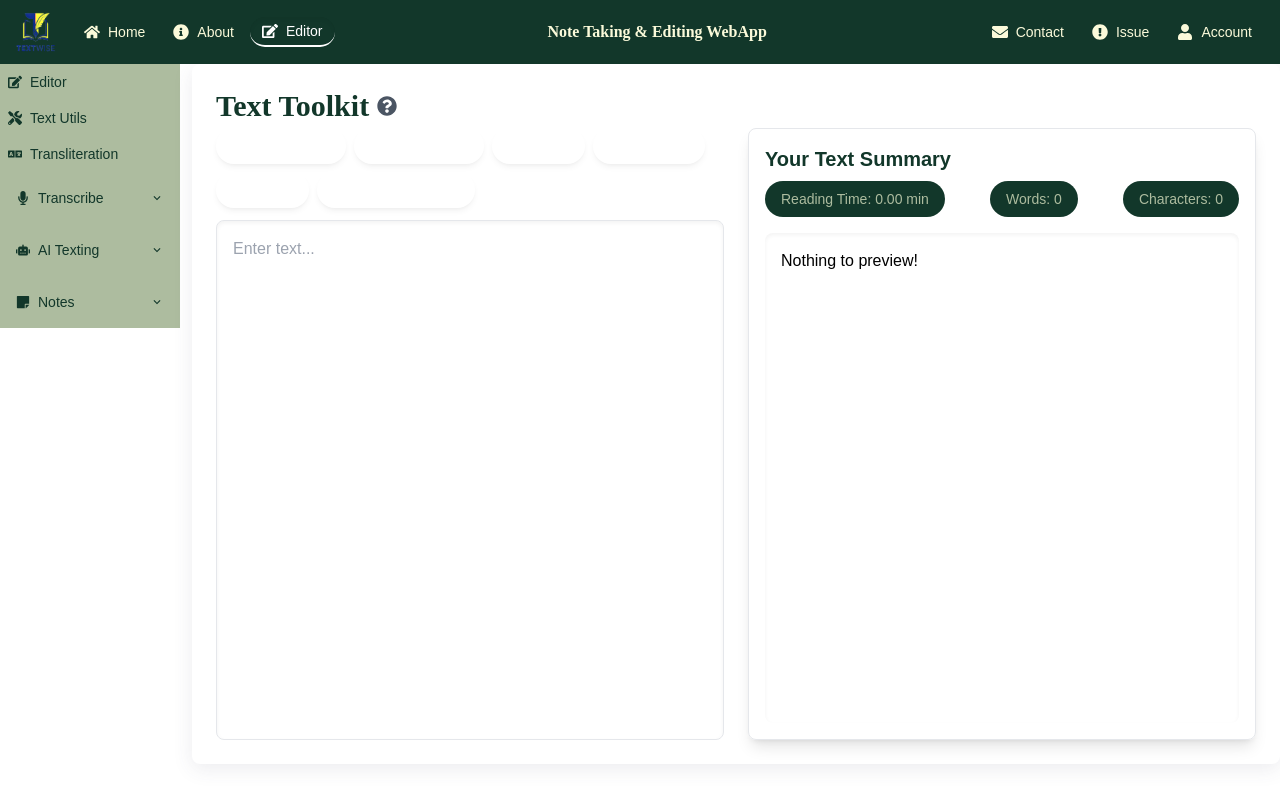
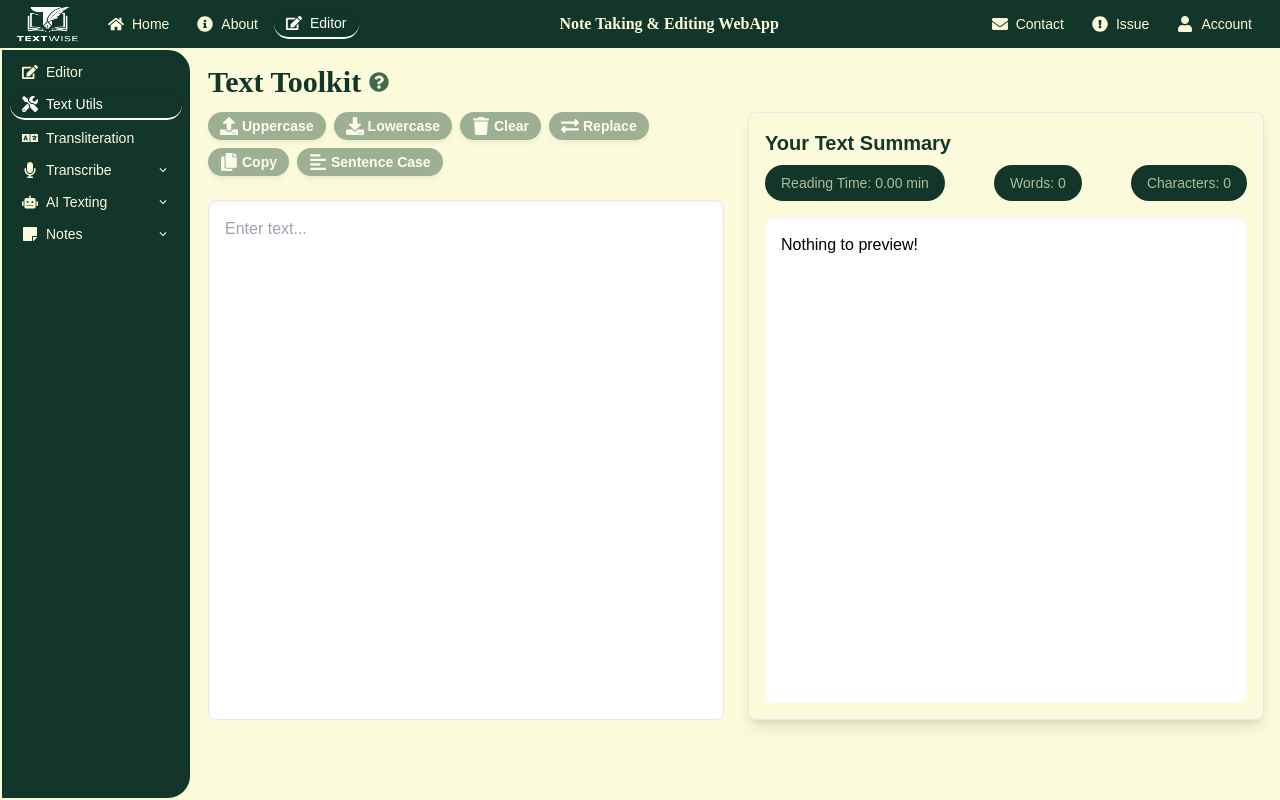
Before and after one commit to AmanSuryavanshi-1/TextWise-TextUtilityAPP, a React (Vite) app: page /layout/text-toolkit in a window 1280 px wide. Built offline with nearby package versions, Linux system fonts and the light colour scheme.

Commit message:
layout and styling fixes

```diff
--- a/src/AppLayout.jsx
+++ b/src/AppLayout.jsx
@@ -5,10 +5,8 @@ import { Outlet } from 'react-router-dom';
 const AppLayout = () => {
   return (
     <div className="flex">
-      <div className="w-[15vw]">
         <Sidebar />
-      </div>
-      <main className="w-[85vw]">
+      <main>
         <Outlet/>
       </main>
     </div>
--- a/src/Components/Navbar.jsx
+++ b/src/Components/Navbar.jsx
@@ -33,11 +33,11 @@ const NavItem = ({ to, icon: Icon, children, onClick }) => (
     };
 
     return (
-        <nav className="bg-bg h-[8vh] px-4 sticky top-0 z-[999]">
+        <nav className="bg-bg h-[6vh] px-4 sticky top-0 z-[999]">
             <div className="flex items-center justify-between h-full mx-auto max-w-7xl">
                 <div className="flex items-center space-x-4">
                     <Link to="/" className="flex items-center">
-                        <img className="w-10 h-10 brightness-200 contrast-200" src={logo} alt="TextWise Logo" />
+                        <img className="w-16 h-9 filter brightness-0 invert" src={logo} alt="TextWise Logo" />
                     </Link>
                     <div className="items-center hidden space-x-1 md:flex">
                         <NavItem to="/" icon={FaHome}>Home</NavItem>
--- a/src/Components/Sidebar.jsx
+++ b/src/Components/Sidebar.jsx
@@ -1,9 +1,10 @@
 import React, { useState } from 'react';
-import { NavLink } from 'react-router-dom';
+import { NavLink, useLocation } from 'react-router-dom';
 import { FaEdit, FaTools, FaLanguage, FaMicrophone, FaRobot, FaStickyNote } from 'react-icons/fa';
-import { MdKeyboardArrowDown } from 'react-icons/md';
+import { MdKeyboardArrowDown, MdSummarize, MdGrading, MdRecordVoiceOver, MdKeyboardVoice } from 'react-icons/md';
 
 const Sidebar = () => {
+  const location = useLocation();
   const [dropdowns, setDropdowns] = useState({
     notes: false,
     transcribe: false,
@@ -14,25 +15,43 @@ const Sidebar = () => {
     setDropdowns(prev => ({ ...prev, [key]: !prev[key] }));
   };
 
-  const SidebarItem = ({ to, icon, children }) => (
+  const NavItem = ({ to, icon: Icon, children, onClick }) => (
     <NavLink
       to={to}
-      exact
-      className="flex items-center m-2 transition-colors duration-300 rounded-lg cursor-pointer text-bg hover:text-bg-variant"
+      className={({ isActive }) => `
+        flex items-center px-3 py-1 text-sm transition-all duration-200
+        ${isActive
+          ? 'text-white bg-bg rounded-full shadow-inner border-b-2 border-white'
+          : 'text-primaryVariant hover:text-white hover:bg-bg rounded-full'
+        }
+      `}
+      onClick={onClick}
     >
-      <span className="mr-2">{icon}</span>
-      <p>{children}</p>
+      {({ isActive }) => (
+        <>
+          <Icon className={`w-4 h-4 mr-2 ${isActive ? 'text-white' : 'group-hover:text-white'}`} />
+          {children}
+        </>
+      )}
     </NavLink>
   );
 
-  const DropdownSection = ({ title, icon, isOpen, toggleOpen, children }) => (
+  const DropdownSection = ({ title, icon: Icon, isOpen, toggleOpen, children, path }) => {
+    const active = location.pathname.startsWith(path);
+    return (
       <div className="relative">
         <div
           onClick={toggleOpen}
-        className="flex items-center justify-between p-2 m-2 transition-colors duration-300 rounded-lg cursor-pointer text-bg hover:text-bg-variant"
+          className={`
+            flex items-center justify-between px-3 py-1 text-sm transition-all duration-200 cursor-pointer
+            ${active
+              ? 'text-white bg-bg rounded-full shadow-inner border-b-2 border-white'
+              : 'text-primaryVariant hover:text-white hover:bg-bg rounded-full'
+            }
+          `}
         >
           <div className="flex items-center">
-          <span className="mr-2">{icon}</span>
+            <Icon className={`w-4 h-4 mr-2 ${active ? 'text-white' : 'group-hover:text-white'}`} />
             <p>{title}</p>
           </div>
           <MdKeyboardArrowDown className={`transform transition-transform duration-300 ${isOpen ? 'rotate-180' : ''}`} />
@@ -42,46 +61,52 @@ const Sidebar = () => {
         </div>
       </div>
     );
+  };
 
   return (
-    <section className="flex flex-col bg-primary overflow-y-auto scrollbar-thin scrollbar-thumb-bg-variant scrollbar-track-transparent scroll-smooth w-[11.25em]">
-      <div className="flex flex-col flex-grow text-sm">
-        <SidebarItem to="texteditor" icon={<FaEdit />}>Editor</SidebarItem>
-        <SidebarItem to="text-toolkit" icon={<FaTools />}>Text Utils</SidebarItem>
-        <SidebarItem to="transliteration" icon={<FaLanguage />}>Transliteration</SidebarItem>
+    <div className='bg-primaryVariant'>
+    <div className="flex rounded-r-3xl border-2 border-primaryVariant flex-col p-2 overflow-y-auto bg-bg scrollbar-thin scrollbar-thumb-primary scrollbar-track-transparent scroll-smooth w-[15vw] h-[94vh]">
+      <div className="flex flex-col flex-grow space-y-1">
+        <NavItem to="texteditor" icon={FaEdit}>Editor</NavItem>
+        <NavItem to="text-toolkit" icon={FaTools}>Text Utils</NavItem>
+        <NavItem to="transliteration" icon={FaLanguage}>Transliteration</NavItem>
 
         <DropdownSection
           title="Transcribe"
-          icon={<FaMicrophone />}
+          icon={FaMicrophone}
           isOpen={dropdowns.transcribe}
           toggleOpen={() => toggleDropdown('transcribe')}
+          path="/transcribe"
         >
-          <SidebarItem to="stt">Speech➜Text</SidebarItem>
-          <SidebarItem to="tts">Text➜Speech</SidebarItem>
+          <NavItem to="stt" icon={MdKeyboardVoice}>Speech➜Text</NavItem>
+          <NavItem to="tts" icon={MdRecordVoiceOver}>Text➜Speech</NavItem>
         </DropdownSection>
 
         <DropdownSection
           title="AI Texting"
-          icon={<FaRobot />}
+          icon={FaRobot}
           isOpen={dropdowns.aiTexting}
           toggleOpen={() => toggleDropdown('aiTexting')}
+          path="/ai-texting"
         >
-          <SidebarItem to="ai-texting/x">Summarizer</SidebarItem>
-          <SidebarItem to="ai-texting/y">Grammar</SidebarItem>
+          <NavItem to="ai-texting/x" icon={MdSummarize}>Summarizer</NavItem>
+          <NavItem to="ai-texting/y" icon={MdGrading}>Grammar</NavItem>
         </DropdownSection>
 
         <DropdownSection
           title="Notes"
-          icon={<FaStickyNote />}
+          icon={FaStickyNote}
           isOpen={dropdowns.notes}
           toggleOpen={() => toggleDropdown('notes')}
+          path="/notes"
         >
-          <SidebarItem to="notes/x">Notes 1</SidebarItem>
-          <SidebarItem to="notes/y">Notes 2</SidebarItem>
-          <SidebarItem to="notes/z">Notes 3</SidebarItem>
+          <NavItem to="notes/x" icon={FaStickyNote}>Note 1</NavItem>
+          <NavItem to="notes/y" icon={FaStickyNote}>Note 2</NavItem>
+          <NavItem to="notes/z" icon={FaStickyNote}>Note 3</NavItem>
         </DropdownSection>
       </div>
-    </section>
+    </div>
+    </div>
   );
 }
 
--- a/src/Components/SidebarComponents/TextToolkit.jsx
+++ b/src/Components/SidebarComponents/TextToolkit.jsx
@@ -55,7 +55,7 @@ const TextToolkit = () => {
   const readingTime = (0.008 * wordCount).toFixed(2);
 
   return (
-    <div className="w-[85vw] mx-auto font-sans bg-white dark:bg-bg text-text-color dark:text-primary p-6 rounded-lg shadow-custom">
+    <div className="h-[94vh] w-[85vw] p-4 font-sans bg-primaryVariant dark:bg-bg dark:text-primary">
       <div className="relative flex flex-col items-start justify-between gap-2 mb-1 md:gap-2 md:flex-row md:items-center">
         <div className="flex items-center">
           <h1 className="font-serif text-4xl font-bold sm:text-3xl text-bg dark:text-primary">Text Toolkit</h1>
@@ -64,9 +64,9 @@ const TextToolkit = () => {
             onMouseEnter={() => setShowPopup(true)}
             onMouseLeave={() => setShowPopup(false)}
           >
-            <FaQuestionCircle className="text-xl text-gray-600 cursor-pointer dark:text-light" />
+            <FaQuestionCircle className="text-xl cursor-pointer text-bgVariant dark:textColor" />
             {showPopup && (
-              <div className="absolute left-0 z-10 p-4 mt-2 text-sm text-left text-gray-700 bg-white rounded-lg shadow-lg dark:bg-bg-variant dark:text-primary w-[250px] hover:cursor-default">
+              <div className="absolute left-0 z-10 p-4 text-sm text-left bg-white rounded-lg shadow-lg w-72 text-bg dark:bg-bg-variant dark:text-primary hover:cursor-default">
                 <p><strong>Text Toolkit</strong> is a versatile text manipulation tool.</p>
                 <ul className="list-disc list-inside">
                   <li>Convert text to uppercase/lowercase.</li>
@@ -74,14 +74,14 @@ const TextToolkit = () => {
                   <li>Replace words within the text.</li>
                   <li>Copy text to your clipboard.</li>
                   <li>Transform text into sentence case.</li>
+                  <li>Learn more on the <Link to="/" className="text-primary hover:underline"> landing page</Link>.</li>
                 </ul>
-                <p>Learn more on the <Link to="/" className="text-bg-variant hover:underline">about page</Link>.</p>
               </div>
             )}
           </div>
         </div>
       </div>
-      <div className="flex flex-col gap-6 lg:flex-row">
+      <div className="flex flex-col gap-6 mt-3 lg:flex-row">
         <div className="flex flex-col w-full lg:w-1/2">
           <div className="flex flex-wrap gap-2 mb-3">
             {[
@@ -95,7 +95,7 @@ const TextToolkit = () => {
               <button
                 key={index}
                 disabled={text.length === 0}
-                className="flex items-center gap-2 px-4 py-2 text-sm font-semibold text-white transition rounded-full shadow-md bg-bg-variant duration-400 hover:bg-primary hover:text-text-color disabled:opacity-50 disabled:cursor-not-allowed"
+                className="flex items-center gap-1 px-3 py-1 text-sm font-semibold text-white transition shadow-md rounded-2xl bg-bgVariant duration-400 hover:bg-primary hover:text-text-color disabled:opacity-50 disabled:cursor-not-allowed"
                 onClick={btn.onClick}
               >
                 <btn.icon className="text-lg" />{btn.text}
@@ -103,12 +103,12 @@ const TextToolkit = () => {
             ))}
           </div>
           <textarea
-            className="flex-grow h-[65vh] w-full p-4 overflow-y-auto text-base border rounded-lg shadow-inner resize-none scrollbar-thin scrollbar-thumb-bg-variant scrollbar-track-primary border-bg-variant focus:outline-none focus:ring-2 focus:ring-bg-variant bg-primary-variant dark:bg-bg-variant text-text-color dark:text-primary"
+            className="flex-grow w-full p-4 mt-3 overflow-y-auto text-base border rounded-lg shadow-inner resize-none h-[65vh] border-bg-variant focus:outline-none focus:ring-2 focus:ring-bg-variant bg-primary-variant dark:bg-bg-variant text-text-color dark:text-primary scrollbar-thin scrollbar-thumb-bgVariant scrollbar-track-bg"
             value={text}
             onChange={handleOnChange}
             id="myBox"
             placeholder="Enter text..."
-          ></textarea>
+          />
 
         </div>
         <div className="flex flex-col w-full lg:w-1/2">
```
Also changed, not shown: src/Pages/LandingaPage.jsx (+5 -5 lines), tailwind.config.js (+1 -6 lines). Lines whose indentation alone changed are shown as unchanged.
